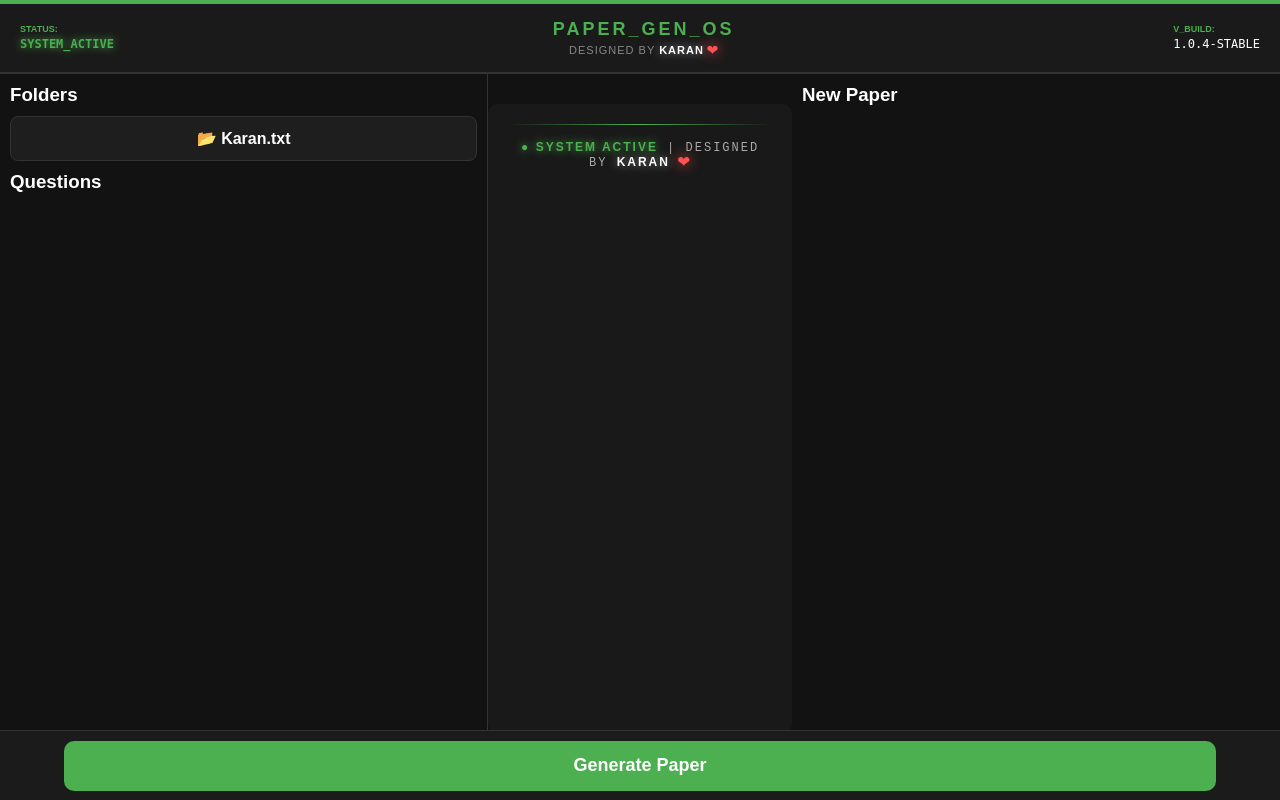
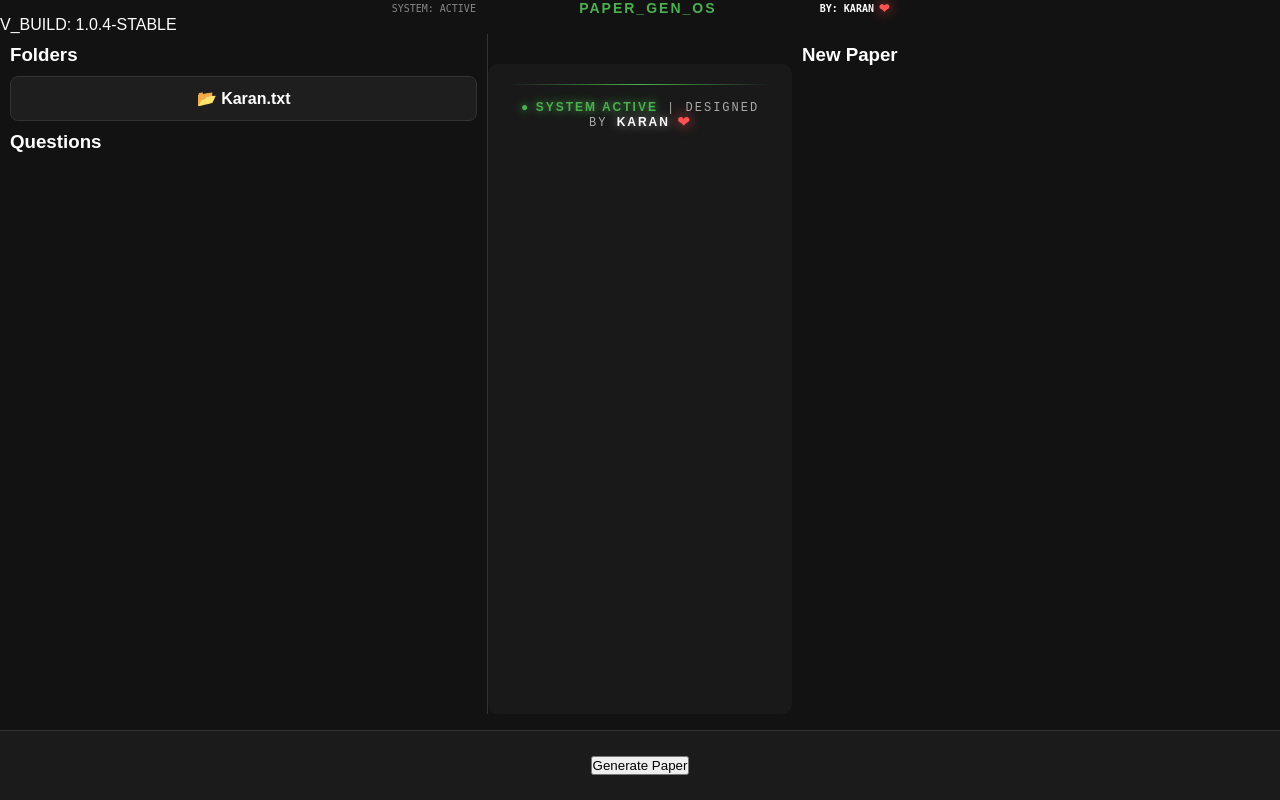
Before and after one commit to DevloperKaran/Papar_Generator, a Flask app: page / in a window 1280 px wide. Run offline with Flask 3, Linux system fonts and the light colour scheme.

Commit message:
Update index.html

```diff
--- a/templates/index.html
+++ b/templates/index.html
@@ -93,7 +93,60 @@
 border-top:1px solid #333;
 }
 
-button{
+but/* Slim Architect Header Bar */
+.karan-header-bar {
+    width: 100%;
+    background: #1a1a1a;
+    border-bottom: 1px solid #333;
+    border-top: 3px solid #4CAF50;
+    padding: 8px 0;
+    text-align: center;
+}
+
+.header-content {
+    display: flex;
+    justify-content: space-around;
+    align-items: center;
+    max-width: 600px;
+    margin: 0 auto;
+}
+
+.main-title {
+    font-size: 14px;
+    font-weight: bold;
+    color: #4CAF50;
+    letter-spacing: 2px;
+}
+
+.sys-tag, .dev-tag {
+    font-size: 10px;
+    font-family: monospace;
+    color: #888;
+}
+
+.dev-tag {
+    color: #fff;
+    font-weight: bold;
+}
+
+.heart-pulse {
+    color: #ff5252;
+    display: inline-block;
+    animation: pulse 1.5s infinite;
+}
+
+@keyframes pulse {
+    0% { transform: scale(1); }
+    50% { transform: scale(1.3); }
+    100% { transform: scale(1); }
+}
+
+/* Fix the layout so it doesn't overlap */
+.container {
+    height: calc(100vh - 120px) !important; /* Adjust based on your footer height */
+    margin-top: 0;
+}
+ton{
 width:90%;
 height:50px;
 font-size:18px;
@@ -104,73 +157,7 @@
 font-weight:bold;
 cursor:pointer;
 }
-.architect-header {
-    display: flex;
-    justify-content: space-between;
-    align-items: center;
-    padding: 15px 20px;
-    background: #1a1a1a;
-    border-bottom: 2px solid #333;
-    border-top: 4px solid #4CAF50; /* Architect accent */
-    font-family: 'Segoe UI', Tahoma, sans-serif;
-}
 
-.header-center {
-    text-align: center;
-}
-
-.header-center h1 {
-    font-size: 18px;
-    letter-spacing: 3px;
-    color: #4CAF50;
-    margin: 0;
-}
-
-.header-center p {
-    font-size: 11px;
-    color: #888;
-    margin-top: 4px;
-    letter-spacing: 1px;
-}
-
-.karan-name {
-    color: #fff;
-    font-weight: bold;
-}
-
-.heart-pulse {
-    color: #ff5252;
-    display: inline-block;
-    animation: pulse 1.5s infinite;
-}
-
-.label {
-    display: block;
-    font-size: 9px;
-    color: #4CAF50;
-    font-weight: bold;
-}
-
-.value {
-    font-size: 12px;
-    color: #fff;
-    font-family: monospace;
-}
-
-.system-status {
-    text-shadow: 0 0 5px #4CAF50;
-}
-
-@keyframes pulse {
-    0% { transform: scale(1); }
-    50% { transform: scale(1.3); }
-    100% { transform: scale(1); }
-}
-
-/* Adjust container height since we added a header */
-.container {
-    height: calc(100vh - 140px) !important; /* Header + Footer height */
-  }
 
 </style>
 
@@ -178,16 +165,14 @@
 
 
 <body>
-<div class="architect-header">
-    <div class="header-left">
-        <span class="label">STATUS:</span>
-        <span class="value system-status">SYSTEM_ACTIVE</span>
+<div class="karan-header-bar">
+    <div class="header-content">
+        <span class="sys-tag">SYSTEM: ACTIVE</span>
+        <span class="main-title">PAPER_GEN_OS</span>
+        <span class="dev-tag">BY: KARAN <span class="heart-pulse">❤</span></span>
     </div>
+</div>
 
-    <div class="header-center">
-        <h1>PAPER_GEN_OS</h1>
-        <p>DESIGNED BY <span class="karan-name">KARAN</span> <span class="heart-pulse">❤</span></p>
-    </div>
 
     <div class="header-right">
         <span class="label">V_BUILD:</span>
```
